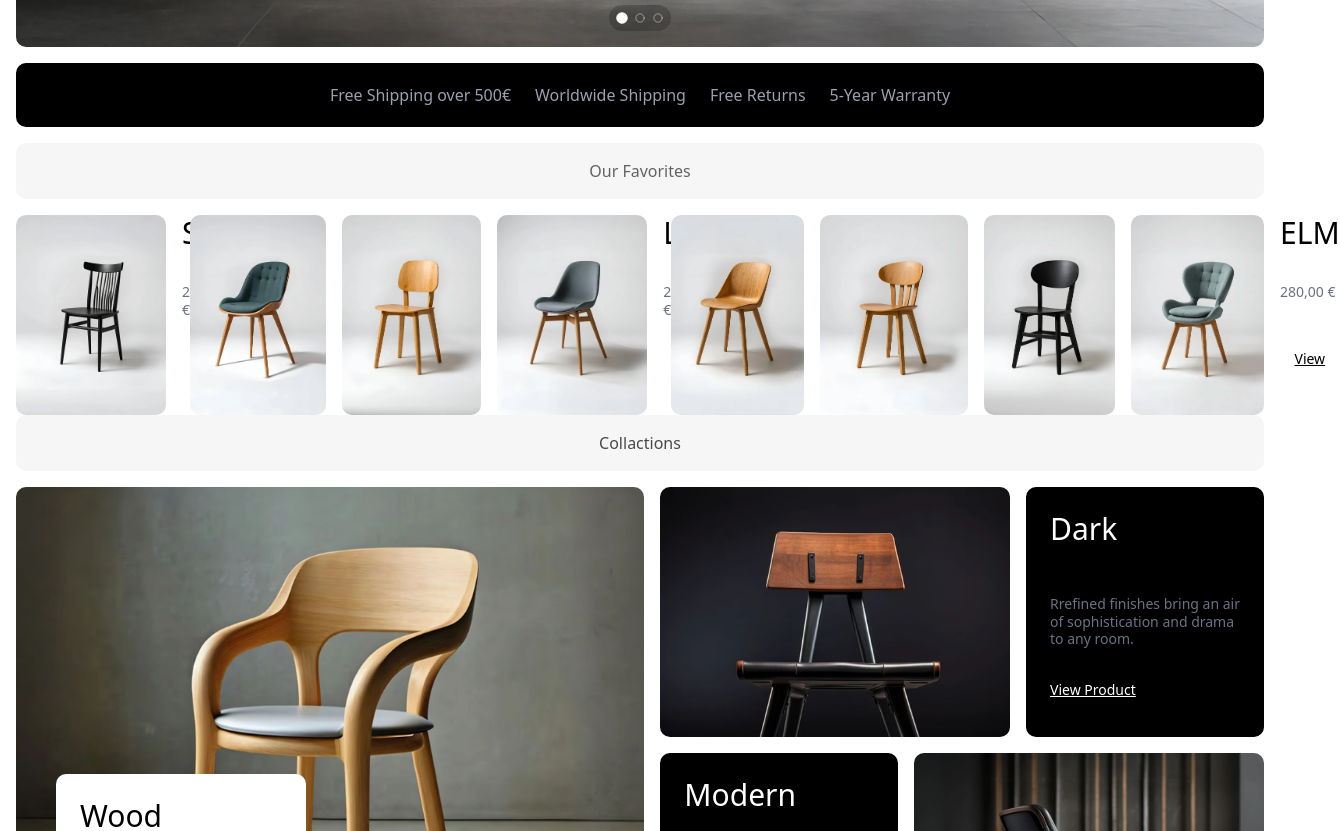
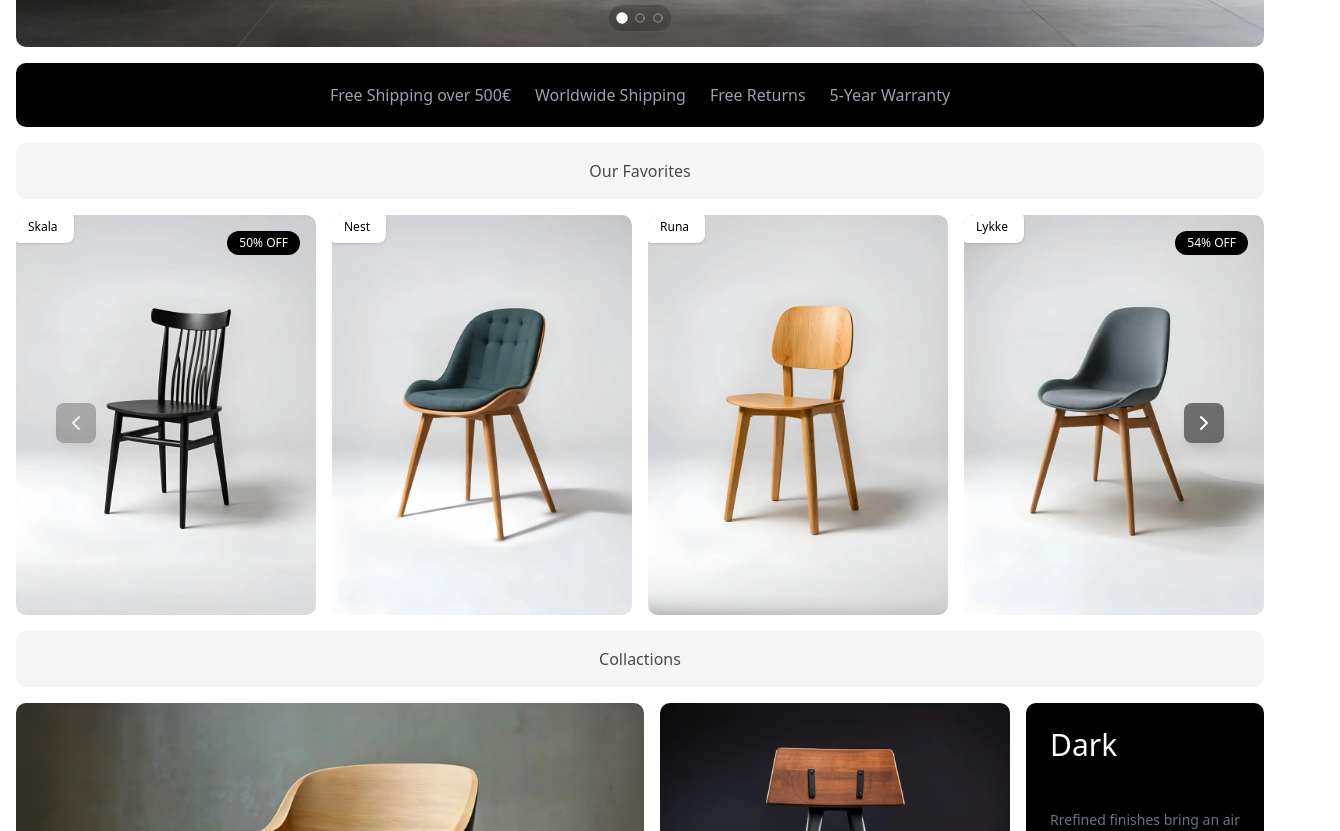
Before and after one commit to FD-Landing-Labs/ecomm-landing-v2, a Next.js app: page / in a window 1280 px wide. Shown: the part 585-1416 px from the top of the page, 1340 px wide, since content can reach past the window. Built offline with nearby package versions, Linux system fonts and the light colour scheme.

Commit message:
feat: added animation for  cards

```diff
--- a/components/our-favorites-section.tsx
+++ b/components/our-favorites-section.tsx
@@ -1,84 +1,157 @@
-"use clinet"
+"use client";
 import Image from "next/image";
+import { useState } from "react";
+import { ArrowRight, ChevronLeft, ChevronRight } from "lucide-react";
+
 const OurFavoritesSectionData = [
   {
-        name:"Skala",
-        image:"/assets/images/f-chair-2.avif",
-        price:"210,00 €420,00 €",
-        offars:"50% OFF",
+    name: "Skala",
+    image: "/assets/images/f-chair-2.avif",
+    price: "210,00 €420,00 €",
+    offars: "50% OFF",
   },
   {
-        name:"Nest",
-        image:"/assets/images/f.avif",
-        price:"450,00 €",
-        offars:"",
+    name: "Nest",
+    image: "/assets/images/f.avif",
+    price: "450,00 €",
+    offars: "",
   },
   {
-        name:"Runa",
-        image:"/assets/images/f-chair-3.avif",
-        price:"300,00 €",
-        offars:"",
+    name: "Runa",
+    image: "/assets/images/f-chair-3.avif",
+    price: "300,00 €",
+    offars: "",
   },
   {
-        name:"Lykke",
-        image:"/assets/images/f-chair-4.avif",
-        price:"210,00 €420,00 €",
-        offars:"54% OFF",
+    name: "Lykke",
+    image: "/assets/images/f-chair-4.avif",
+    price: "250,00 € 400,00 €",
+    offars: "54% OFF",
   },
   {
-        name:"Holt",
-        image:"/assets/images/f-chair-5.avif",
-        price:"320,00 €",
-        offars:"",
+    name: "Holt",
+    image: "/assets/images/f-chair-5.avif",
+    price: "320,00 €",
+    offars: "",
   },
   {
-        name:"Kappa",
-        image:"/assets/images/f-chair-6.avif",
-        price:"280,00 €",
-        offars:"",
+    name: "Kappa",
+    image: "/assets/images/f-chair-6.avif",
+    price: "280,00 €",
+    offars: "",
   },
   {
-        name:"Sol",
-        image:"/assets/images/f-chair-7.avif",
-        price:"300,00 €",
-        offars:"65% OFF",
+    name: "Sol",
+    image: "/assets/images/f-chair-7.avif",
+    price: "300,00 €",
+    offars: "65% OFF",
   },
   {
-        name:"ELM",
-        image:"/assets/images/f-chair-8.avif",
-        price:"280,00 €",
-        offars:"",
+    name: "ELM",
+    image: "/assets/images/f-chair-8.avif",
+    price: "280,00 €",
+    offars: "",
   },
-]
+];
 
 export const OurFavoritesSection = () => {
+  const [startIndex, setStartIndex] = useState(0);
+  const itemsToShow = 4;
+
+  const nextSlide = () => {
+    setStartIndex((prev) =>
+      Math.min(prev + 1, OurFavoritesSectionData.length - itemsToShow)
+    );
+  };
+
+  const prevSlide = () => {
+    setStartIndex((prev) => Math.max(prev - 1, 0));
+  };
+
   return (
-    <div className="flex flex-col gap-4 px-4">
-      <div className="bg-[#f6f6f6] rounded-lg p-4 text-black/60  font-medium flex justify-center">
+    <div className="flex flex-col gap-4 px-4 ">
+      <div className="bg-[#f6f6f6] rounded-lg p-4 text-black/70  font-medium flex justify-center">
         Our Favorites
       </div>
-      <div className="flex  gap-4">
+
+      <div className="relative group">
+        {/* Left Navigation Button */}
+        <button
+          onClick={prevSlide}
+          disabled={startIndex === 0}
+          className="absolute left-14 top-1/2 -translate-y-1/2 -translate-x-4 text-white z-10 bg-black/50 p-2 rounded-md shadow-lg disabled:opacity-50 disabled:cursor-not-allowed hover:bg-gray-50 transition-colors"
+        >
+          <ChevronLeft size={24} />
+        </button>
+
+        {/* Carousel Window */}
+        <div className="overflow-hidden -mx-2">
+          <div
+            className="flex transition-transform duration-500 ease-out"
+            style={{
+              transform: `translateX(-${startIndex * (100 / itemsToShow)}%)`,
+            }}
+          >
             {OurFavoritesSectionData.map((item) => (
-          <div key={item.name} className="flex gap-4">
+              <div key={item.name} className="min-w-[25%] mb-4 px-2 ">
+                <div className="flex flex-col gap-4 group/card cursor-pointer">
+                  <div className=" relative overflow-hidden rounded-lg">
                     <Image
                       src={item.image}
                       alt={item.name}
-              width={200}
-              height={200}
-              className="rounded-lg object-cover w-[200px] h-[200px]"
+                      width={320}
+                      height={400}
+                      className="object-cover  h-[400px] transition-all duration-500 group-hover/card:blur-sm group-hover/card:scale-105"
                     />
-            <div className="flex flex-col gap-4">
-              <h2 className="text-3xl font-medium text-black">{item.name}</h2>
-              <p className="mt-4 text-gray-500 text-sm leading-tight">
-                {item.price}
-              </p>
-              <button className="mt-8 text-sm font-medium text-black underline hover:text-gray-700 transition-colors">
+                    {item.offars && (
+                      <span className="absolute top-4 right-4 bg-black px-3 py-1 text-xs font-medium text-white rounded-full z-10 transition-opacity duration-300 group-hover/card:opacity-0">
+                        {item.offars}
+                      </span>
+                    )}
+                    <span className="flex items-center absolute -top-1 -left-1 bg-white px-4 py-2 text-xs font-medium text-black rounded-md z-10 shadow-sm">
+                      {item.name}
+                      <ArrowRight
+                        size={14}
+                        className="ml-0 w-0 opacity-0 transition-all duration-300 group-hover/card:ml-2 group-hover/card:w-3.5 group-hover/card:opacity-100"
+                      />
+                    </span>
+
+                    {/* Bottom Overlay Bar */}
+                    <div className="absolute bottom-4 left-4 right-4 bg-white p-3 rounded-lg shadow-lg flex justify-between items-center opacity-0 translate-y-4 group-hover/card:opacity-100 group-hover/card:translate-y-0 transition-all duration-300 z-10">
+                      <span className="text-sm font-medium text-black">
+                        {item.price.includes("€") &&
+                        item.price.split("€").filter((p) => p.trim()).length >
+                          1 ? (
+                          <div className="flex gap-2 items-center">
+                            <span>{item.price.split("€")[0].trim()} €</span>
+                            <span className="text-gray-400 line-through text-xs">
+                              {item.price.split("€")[1].trim()} €
+                            </span>
+                          </div>
+                        ) : (
+                          item.price
+                        )}
+                      </span>
+                      <button className="text-xs font-medium text-black underline hover:text-gray-600">
                         View
                       </button>
+                    </div>
+                  </div>
                 </div>
               </div>
             ))}
           </div>
         </div>
+
+        {/* Right Navigation Button */}
+        <button
+          onClick={nextSlide}
+          disabled={startIndex >= OurFavoritesSectionData.length - itemsToShow}
+          className="absolute right-14 text-white top-1/2 -translate-y-1/2 translate-x-4 z-10 bg-black/50 p-2 rounded-md shadow-lg disabled:opacity-50 disabled:cursor-not-allowed hover:bg-gray-50 transition-colors"
+        >
+          <ChevronRight size={24} />
+        </button>
+      </div>
+    </div>
   );
 };
```
Lines whose indentation alone changed are shown as unchanged.
